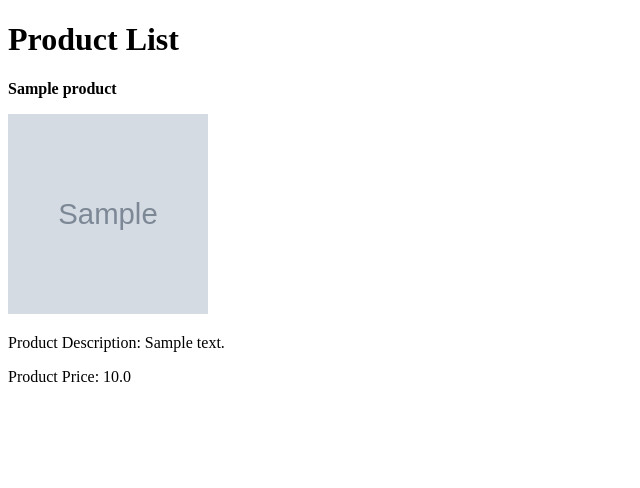
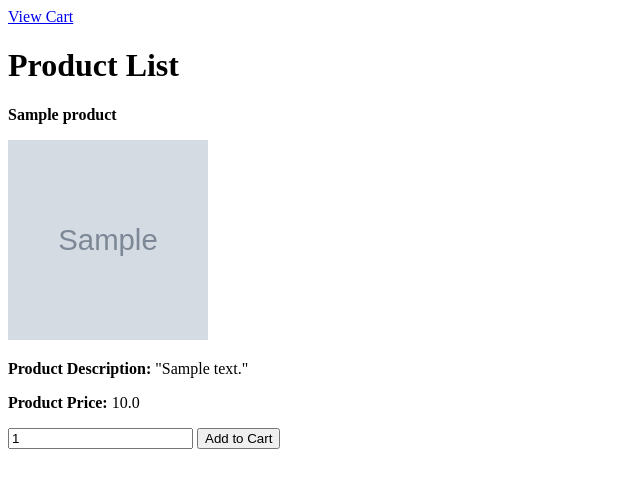
Before and after one commit to archie-linux/ecommerce-web-app, a Flask app: page /dashboard in a window 1280 px wide. Shown: the top 488 px of the page, without its empty margins (0-640 px from the left). Run offline with Flask 3, Linux system fonts and the light colour scheme; tables that the repository leaves empty hold one stand-in row (values such as "Sample post"); grey boxes marked "Sample" are stand-in pictures.

Commit message:
Added functionality to add items to cart, update and view cart

```diff
--- a/app.py
+++ b/app.py
@@ -1,4 +1,4 @@
-from flask import Flask, render_template, redirect, flash, session
+from flask import Flask, render_template, request, redirect, flash, session, url_for
 from flask_migrate import Migrate
 from models import User, Product
 from forms import RegistrationForm, LoginForm
@@ -58,5 +58,58 @@ def login():
 
     return render_template('login.html', form=form)
 
+@app.route('/logout')
+def logout():
+    # Clear the session
+    session.clear()
+
+    return redirect('/login')
+
+@app.route('/add-to-cart', methods=['POST'])
+def add_to_cart():
+    product_id = request.form.get('product_id')
+    quantity = request.form.get('quantity')
+
+    # Retrieve the product from the database
+    product = Product.query.get(product_id)
+
+    # Check if the product exists
+    if product:
+        cart_item = {
+            'product_id': product_id,
+            'quantity': quantity,
+            'name': product.name,
+            'price': product.price
+        }
+
+        cart = session.get('cart', {})
+        cart[product_id] = cart_item
+        session['cart'] = cart
+        print(session['cart'])
+        return redirect('/dashboard')
+    else:
+        return 'Product not found'
+
+@app.route('/update-cart', methods=['POST'])
+def update_cart():
+    cart_items = session.get('cart', {})
+
+    product_id = request.form.get('product_id')
+    quantity = int(request.form.get('quantity'))
+    item = cart_items[product_id]
+
+    if quantity > 0:
+        item['quantity'] = str(quantity)
+    else:
+        cart_items.pop(product_id)
+
+    session['cart'] = cart_items
+    return redirect(url_for('view_cart'))
+
+@app.route('/view-cart', methods=['GET'])
+def view_cart():
+    cart = session.get('cart', {})
+    return render_template('cart.html', cart=cart)
+
 if __name__ == '__main__':
     app.run(port=5001)
--- a/models.py
+++ b/models.py
@@ -15,6 +15,7 @@ class Product(db.Model):
     image_url = db.Column(db.String(255))
     category_id = db.Column(db.Integer)
 
+
 class Categories(db.Model):
     id = db.Column(db.Integer, primary_key=True)
     name = db.Column(db.String(255), nullable=False)
--- a/requirements.txt
+++ b/requirements.txt
@@ -1,5 +1,7 @@
 alembic==1.11.1
 blinker==1.6.2
+certifi==2023.5.7
+charset-normalizer==3.1.0
 click==8.1.3
 dnspython==2.3.0
 email-validator==2.0.0.post2
@@ -13,7 +15,9 @@ itsdangerous==2.1.2
 Jinja2==3.1.2
 Mako==1.2.4
 MarkupSafe==2.1.2
+requests==2.31.0
 SQLAlchemy==2.0.15
 typing_extensions==4.6.2
+urllib3==2.0.2
 Werkzeug==2.3.4
 WTForms==3.0.1
--- a/templates/products.html
+++ b/templates/products.html
@@ -4,13 +4,19 @@
   <title>Product List</title>
 </head>
 <body>
+    <a href="{{ url_for('view_cart') }}">View Cart</a>
     <h1>Product List</h1>
     <div>
       {% for product in products %}
         <p><strong>{{ product.name }}</strong></p>
-        <img src={{ product.image_url }} width="200" height="200">
-        <p>Product Description: {{ product.description }}</p>
-        <p>Product Price: {{ product.price }}</p>
+        <img src="{{ product.image_url }}" width="200" height="200">
+        <p><strong>Product Description:</strong> "{{ product.description }}"</p>
+        <p><strong>Product Price:</strong> {{ product.price }}</p>
+        <form action="/add-to-cart" method="post">
+            <input type="hidden" name="product_id" value="{{ product.id }}">
+            <input type="number" name="quantity" value="1" min="1">
+            <button type="submit">Add to Cart</button>
+        </form>
       {% endfor %}
     </div>
   </body>
```
Also changed, not shown: templates/cart.html (added, +29 -0 lines), Readme.md.
